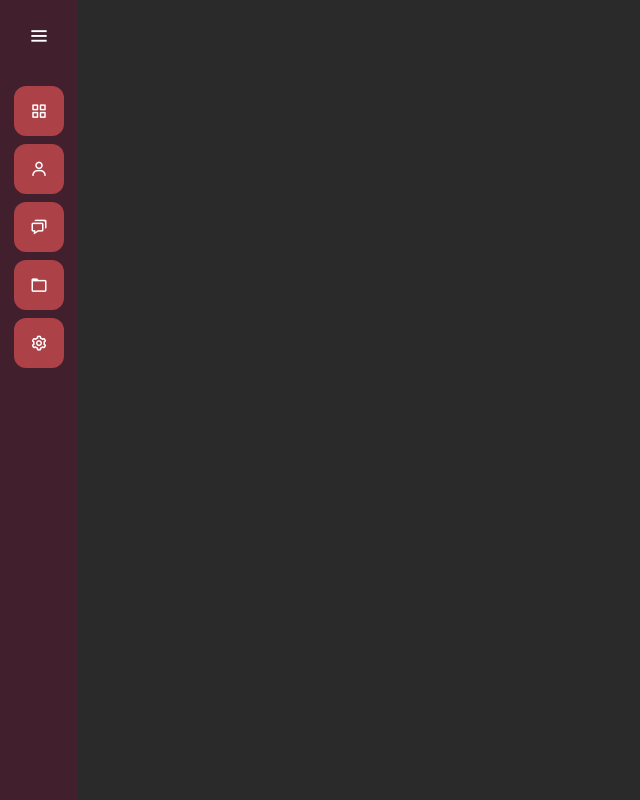
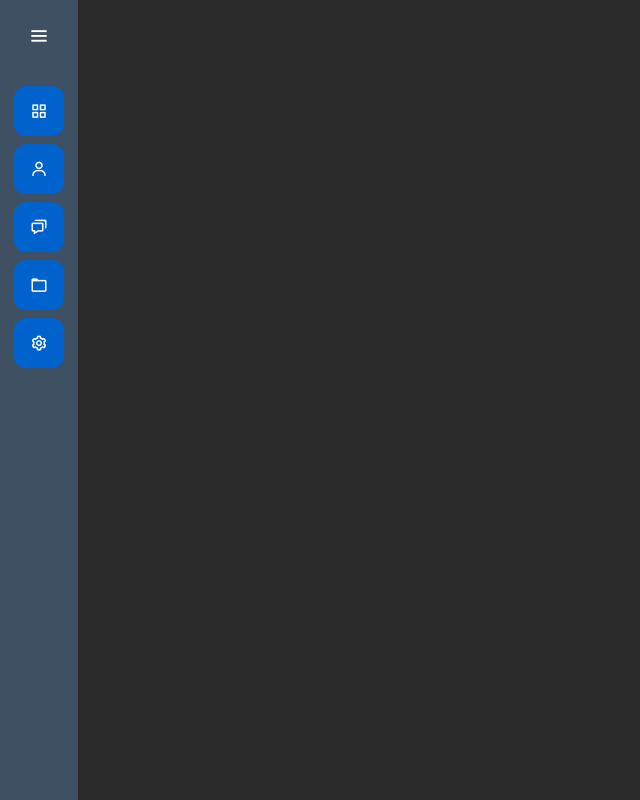
Before and after one commit to LeandroPedroso14/Pharmacy, a Django app: template templates/base.html in a window 1280 px wide. Shown: the whole page, without its empty margins (0-640 px from the left). Run offline with Django 4.2, Linux system fonts and the light colour scheme; the template is opened without the code that fills it, so the values that code supplies are empty.

Commit message:
changing sidebar color

```diff
--- a/templates/static/general/css/general.css
+++ b/templates/static/general/css/general.css
@@ -1,9 +1,9 @@
 :root{
 
-    --main-color: #ac4147;
-    --dark-color: #411f2d;
-    --light-color: #ffc27f;
-    --contrast-color: #f88863;
-    --differential-color: #ffe29a;
+    --main-color: #0062cc;
+    --dark-color: #3f5062;
+    --light-color: #051416;
+    --contrast-color: #68898f;
+    --differential-color: #00320c;
 
 }
```
